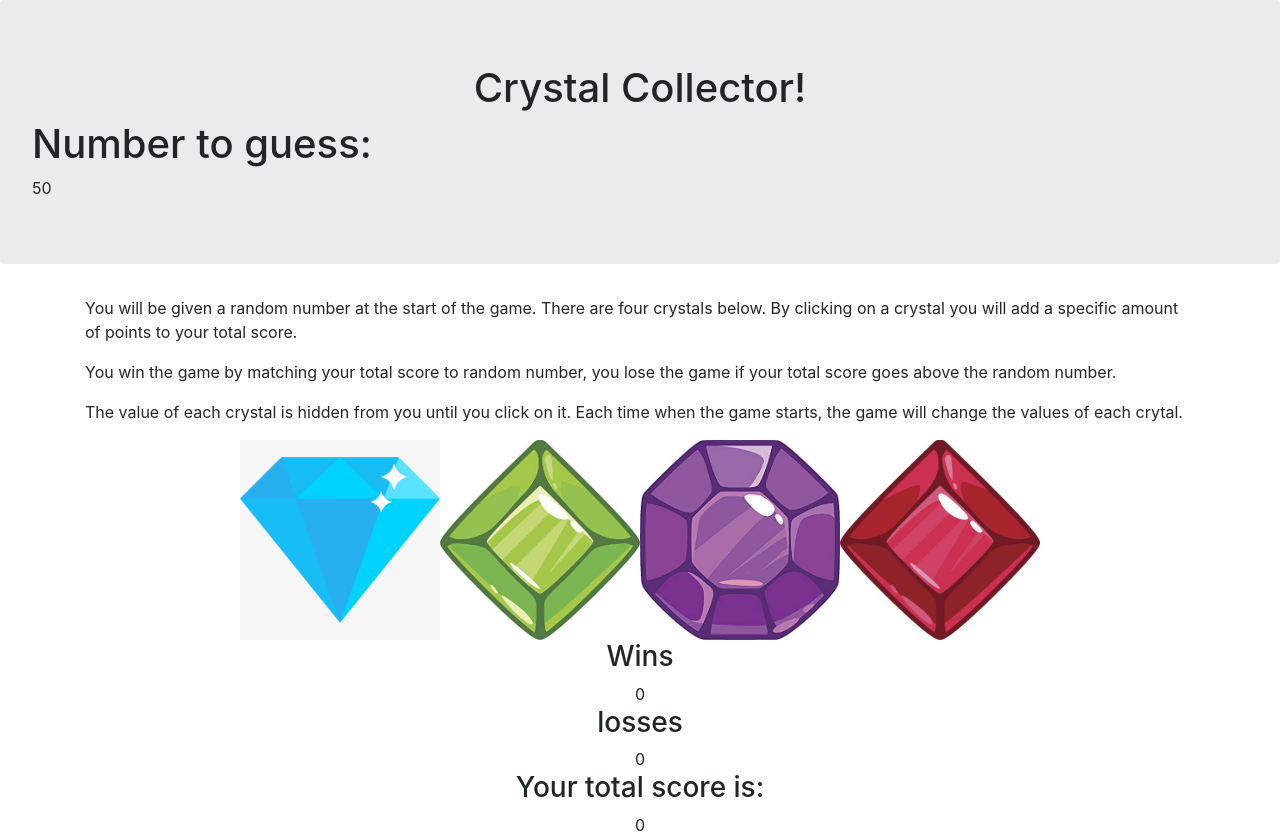
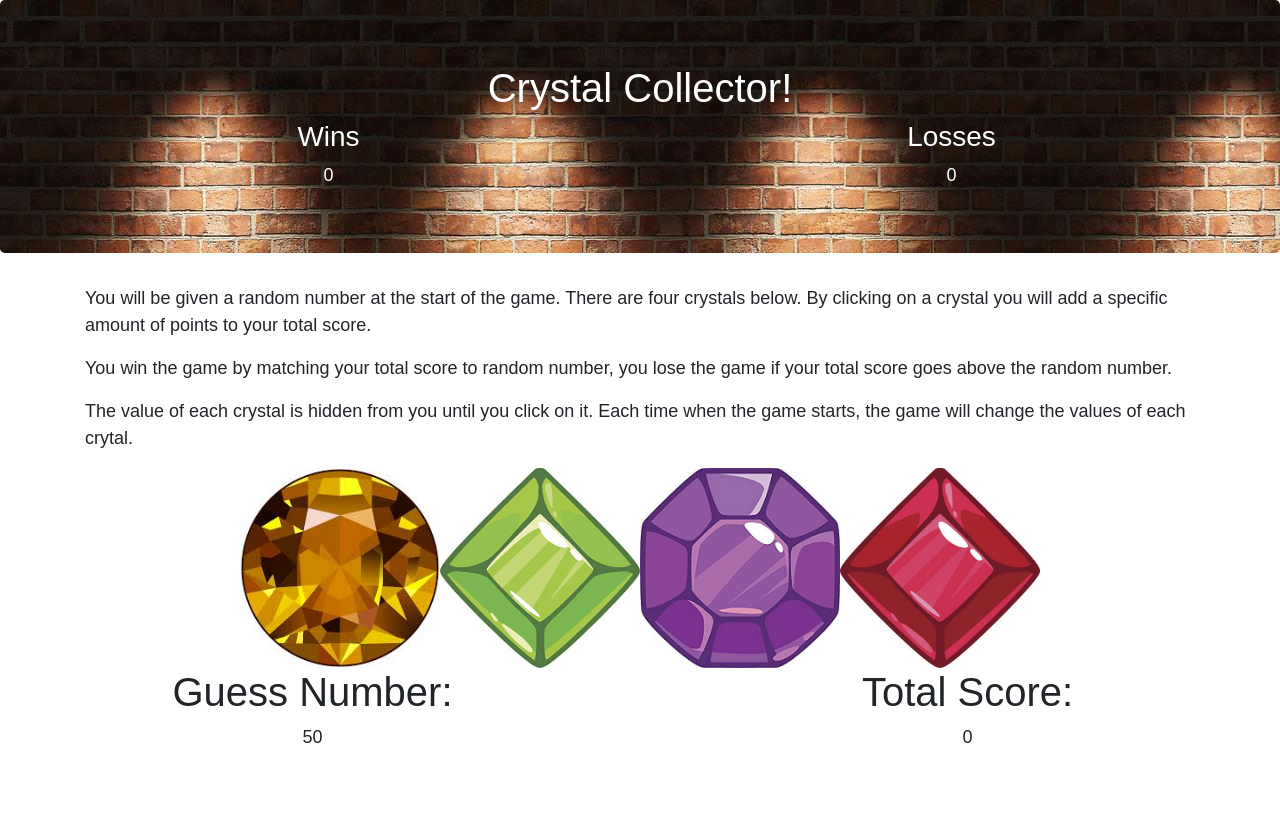
Before and after one commit to sd902h/unit-4-game, a plain HTML site: page index.html in a window 1280 px wide. After the commit the page ends 800 px from the top, so only its background shows below. Drawn offline with nearby package versions, Linux system fonts and the light colour scheme.

Commit message:
added styling

```diff
--- a/assets/css/style.css
+++ b/assets/css/style.css
@@ -6,3 +6,12 @@
 #container {
     text-align: center;
 }
+
+.ello {
+    font-family: Arial, "Helvetica Neue", Helvetica, sans-serif;
+    font-size: 18px;
+}
+
+.jumbotron {
+    color: white;
+}
--- a/assets/javascript/game.js
+++ b/assets/javascript/game.js
@@ -23,8 +23,8 @@ for (var i = 0; i < 4; i++) {
 
   // Each imageCrystal will be given a src link to the crystal image
   if (i == 0) {
-    imageCrystal.attr('id', 'imageBlue');
-    imageCrystal.attr("src", "assets/images/blue.jpg");
+    imageCrystal.attr('id', 'imageYellow');
+    imageCrystal.attr("src", "assets/images/yellowtwo.jpeg");
 
   }
   if (i == 1) {
@@ -69,7 +69,7 @@ $(".crystal-image").on("click", function () {
     targetNumber = getRandomNumber(19, 120);
     $("#number-to-guess").text(targetNumber);
     $("#total-score-section").text(counter);
-    document.getElementById('imageBlue').setAttribute("data-crystalvalue", getRandomNumber(1, 12));
+    document.getElementById('imageYellow').setAttribute("data-crystalvalue", getRandomNumber(1, 12));
     document.getElementById('imageGreen').setAttribute("data-crystalvalue", getRandomNumber(1, 12));
     document.getElementById('imagePurple').setAttribute("data-crystalvalue", getRandomNumber(1, 12));
     document.getElementById('imageRed').setAttribute("data-crystalvalue", getRandomNumber(1, 12));
@@ -82,7 +82,7 @@ $(".crystal-image").on("click", function () {
     targetNumber = getRandomNumber(19, 120);
     $("#number-to-guess").text(targetNumber);
     $("#total-score-section").text(counter);
-    document.getElementById('imageBlue').setAttribute("data-crystalvalue", getRandomNumber(1, 12));
+    document.getElementById('imageYellow').setAttribute("data-crystalvalue", getRandomNumber(1, 12));
     document.getElementById('imageGreen').setAttribute("data-crystalvalue", getRandomNumber(1, 12));
     document.getElementById('imagePurple').setAttribute("data-crystalvalue", getRandomNumber(1, 12));
     document.getElementById('imageRed').setAttribute("data-crystalvalue", getRandomNumber(1, 12));
--- a/index.html
+++ b/index.html
@@ -13,14 +13,22 @@
     <link rel="stylesheet" href="https://maxcdn.bootstrapcdn.com/bootstrap/4.0.0/css/bootstrap.min.css">
 </head>
 
-<body>
+<body class="ello">
 
-    <div class="jumbotron">
+    <div class="jumbotron" style="background: url(assets/images/scene.jpg)">
         <h1 class="text-center">Crystal Collector!</h1>
         <div class="text-center"></div>
-        <div id="number-to-guess-section">
-            <h1>Number to guess:</h1>
-            <span id="number-to-guess"></span>
+        <div id="container">
+            <div id="game-section" class="row">
+                <div class="col-md-6">
+                    <h3 class="section-title">Wins</h3>
+                    <div id="wins"></div>
+                </div>
+                <div id="losses-section" class="col-md-6">
+                    <h3 class="section-title">Losses</h3>
+                    <div id="losses"></div>
+                </div>
+            </div>
         </div>
     </div>
 
@@ -47,27 +55,24 @@
 
     <div id="container">
         <!-- The div where our crystal image will be shown. -->
-        <div id="crystals"></div>
-
-        <div id="game-section">
-            <section>
+        <div id="crystals" class="img-fluid"></div>
+        <div id="number-to-guess-section" class= "row">
+            <div class="col-md-6">
+                <h1>Guess Number:</h1>
+                <span id="number-to-guess"></span>
+            </div>
+            <div class="col-md-6">
                 <div>
-                    <h3 class="section-title">Wins</h3>
-                    <div id="wins"></div>
+                    <h1 class="section-title">Total Score:</h1>
                 </div>
-                <div id="losses-section">
-                    <h3 class="section-title">losses</h3>
-                    <div id="losses"></div>
+                <div id="total-score-section">
+                    <h3 class="section-title"></h3>
                 </div>
-            </section>
-            <div>
-                <h3 class="section-title">Your total score is:</h3>
-            </div>
-            <div id="total-score-section">
-                <h3 class="section-title"></h3>
             </div>
         </div>
     </div>
+
+
     <!-- Linking to our JavaScript file. -->
     <script type="text/javascript" src="assets/javascript/game.js"></script>
 </body>
```
Also changed, not shown: assets/images/backdrop.jpeg (added), assets/images/bluefour.jpg (added), assets/images/bluefour.png (added), assets/images/bluethree.jpg (added), assets/images/bluetwo.png (added), assets/images/scene.jpg (added), assets/images/yellow.jpg (added), assets/images/yellowtwo.jpeg (added).
